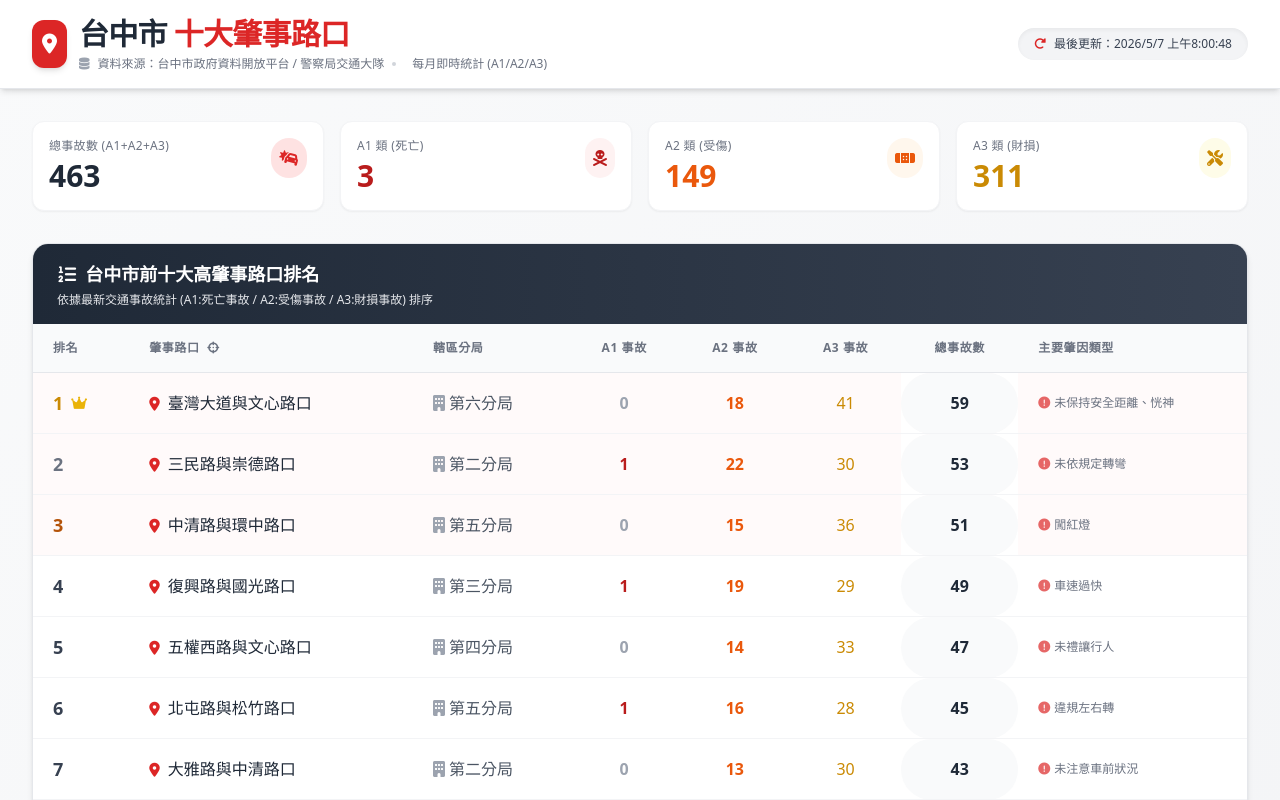
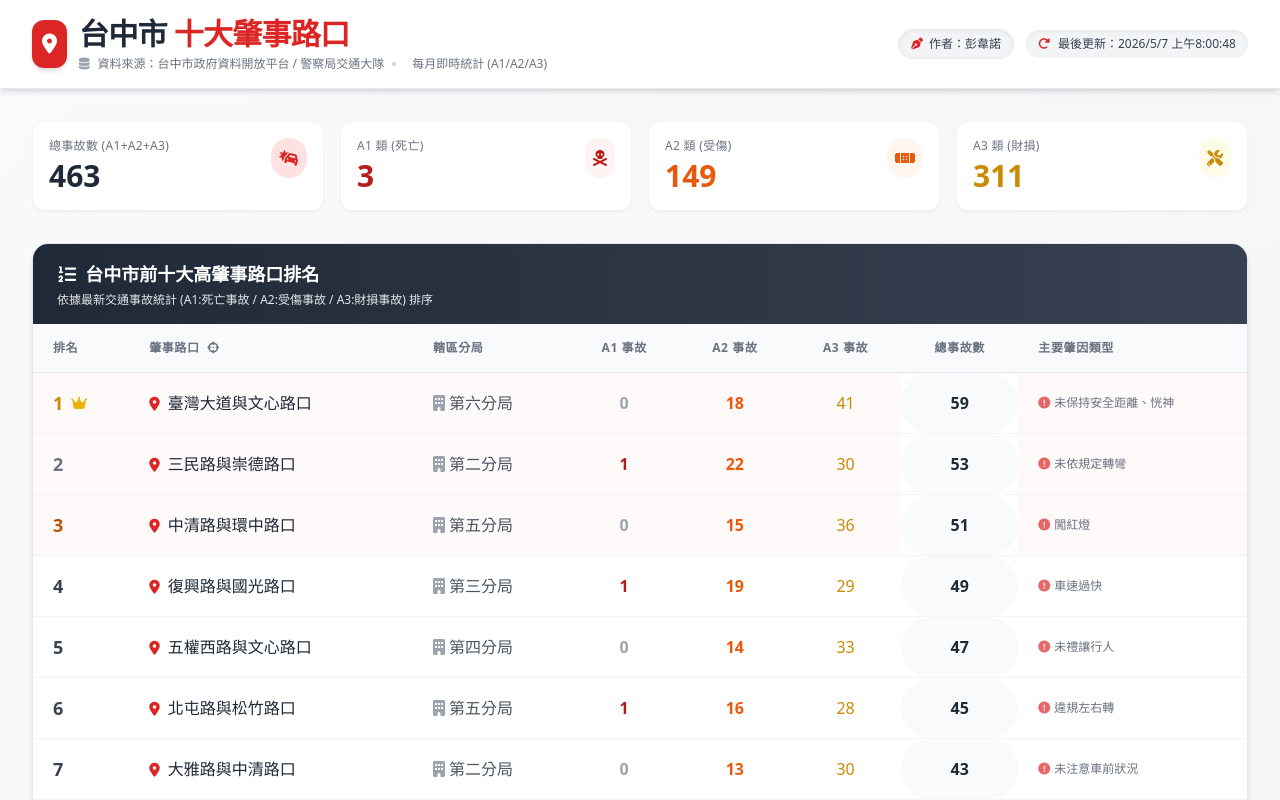
Before and after one commit to vinopeng95-dev/taichung-accident-hotspots, a plain HTML site: page index.html in a window 1280 px wide. Shown: the top 800 px of the page. Drawn offline with nearby package versions, Linux system fonts and the light colour scheme; no server answers; some icons are missing.

Commit message:
Update index.html

```diff
--- a/index.html
+++ b/index.html
@@ -70,9 +70,17 @@
                     </p>
                 </div>
             </div>
-            <div class="flex items-center gap-2 bg-gray-100 px-4 py-2 rounded-full text-xs font-medium text-gray-700 shadow-inner">
-                <i class="fas fa-rotate-right text-traffic-red"></i>
-                <span id="updateTimeLabel">資料更新中...</span>
+            <div class="flex items-center gap-3 flex-wrap sm:flex-nowrap">
+                <!-- 作者姓名區塊 (右上角) -->
+                <div class="flex items-center gap-1.5 bg-gray-100 px-3 py-1.5 rounded-full shadow-inner border border-gray-200">
+                    <i class="fas fa-pen-nib text-traffic-red text-xs"></i>
+                    <span class="text-xs font-medium text-gray-700">作者：彭韋諾</span>
+                </div>
+                <!-- 更新時間標籤 -->
+                <div class="flex items-center gap-2 bg-gray-100 px-3 py-1.5 rounded-full text-xs font-medium text-gray-700 shadow-inner">
+                    <i class="fas fa-rotate-right text-traffic-red"></i>
+                    <span id="updateTimeLabel">資料更新中...</span>
+                </div>
             </div>
         </div>
     </div>
@@ -286,7 +294,7 @@
                                 <span class="font-extrabold text-lg ${rank === 1 ? 'text-yellow-600' : rank === 2 ? 'text-gray-500' : rank === 3 ? 'text-amber-700' : 'text-gray-700'}">${rank}</span>
                                 ${rank === 1 ? '<i class="fas fa-crown text-yellow-500 text-sm"></i>' : ''}
                             </div>
-                        </td>
+                         </td>
                         <td class="px-5 py-4 font-medium text-gray-800 whitespace-nowrap"><i class="fas fa-location-dot text-traffic-red mr-2 text-sm"></i>${item.路口名稱 || item.路口}</td>
                         <td class="px-5 py-4 text-gray-600 whitespace-nowrap"><i class="fas fa-building mr-1 text-gray-400"></i>${item.轄區分局 || item.分局}</td>
                         <td class="px-5 py-4 text-center font-bold ${a1Val > 0 ? 'text-accident-a1' : 'text-gray-400'}">${a1Val}</td>
@@ -332,7 +340,7 @@
                     else if(accidentType.includes('A2') || accidentType === '2') a2 = 1;
                     else if(accidentType.includes('A3') || accidentType === '3') a3 = 1;
                     else {
-                        // 若無明確分類，先加總至A2受傷作為預設保守統計
+                        // 若無明確分類，先加總至A2受傷作為保守統計
                         a2 = 1;
                     }
                     const police = record['分局'] || record['轄區分局'] || '未登錄分局';
```
